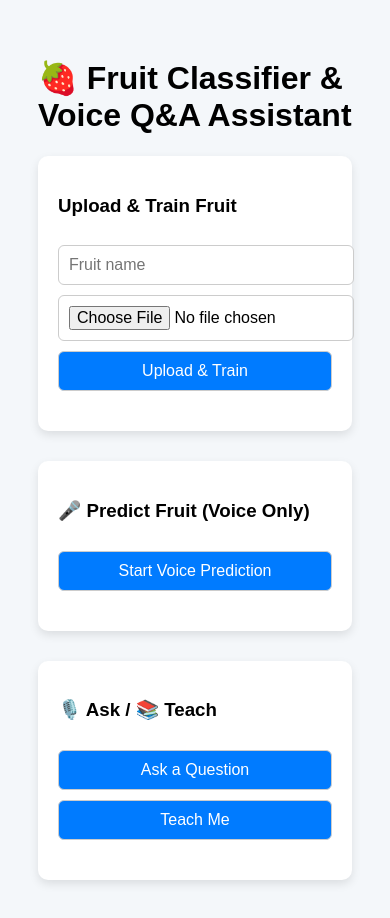
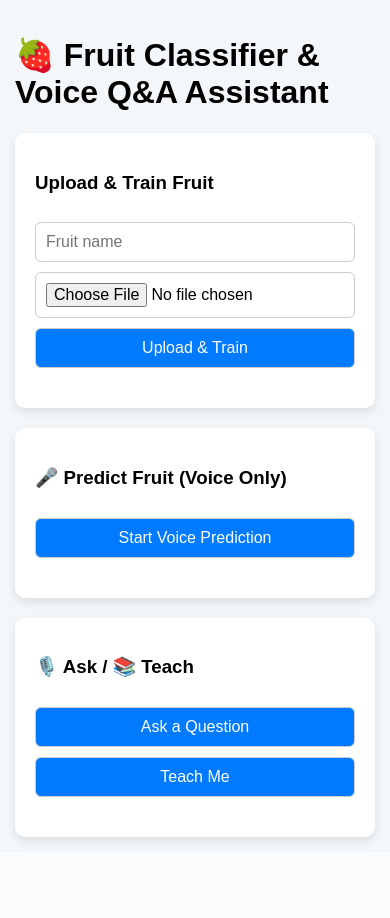
Before and after one commit to SkAfzal-04/QnA-Model, a Flask app: page / in a window 390 px wide. After the commit the page ends 844 px from the top, so only its background shows below. Run offline with Flask 3, Linux system fonts and the light colour scheme; parts of the project's set-up code (start-up, migrations or seed data) failed here and were passed over.

Commit message:
fixed the responsiveness

```diff
--- a/templates/index.html
+++ b/templates/index.html
@@ -3,23 +3,83 @@
 <head>
   <title>Fruit & Voice Q&A Assistant</title>
   <style>
-    body { font-family: Arial; background: #f4f7fa; padding: 30px; }
-    .container { display: flex; flex-wrap: wrap; gap: 30px; }
+
+  body {
+    font-family: Arial, sans-serif;
+    background: #f4f7fa;
+    padding: 30px;
+    margin: 0;
+  }
+
+  .container {
+    display: flex;
+    flex-wrap: wrap;
+    gap: 30px;
+    justify-content: center;
+  }
+
+  .card {
+    background: white;
+    padding: 20px;
+    border-radius: 10px;
+    box-shadow: 0 4px 10px rgba(0, 0, 0, 0.1);
+    flex: 1 1 350px;
+    max-width: 100%;
+    box-sizing: border-box;
+  }
+
+  input,
+  button,
+  textarea {
+    width: 100%;
+    padding: 10px;
+    margin-top: 10px;
+    font-size: 16px;
+    border-radius: 6px;
+    border: 1px solid #ccc;
+    box-sizing: border-box;
+  }
+
+  button {
+    background: #007bff;
+    color: white;
+    cursor: pointer;
+    transition: background 0.3s ease;
+  }
+
+  button:hover {
+    background: #0056b3;
+  }
+
+  img {
+    max-width: 100%;
+    margin-top: 10px;
+    border-radius: 8px;
+  }
+
+  #uploadResult,
+  #predictResult,
+  #qaResult {
+    margin-top: 20px;
+  }
+
+  /* === Responsive for small screens === */
+  @media (max-width: 768px) {
+    .container {
+      flex-direction: column;
+      gap: 20px;
+    }
+
     .card {
-      background: white;
-      padding: 20px;
-      border-radius: 10px;
-      box-shadow: 0 4px 10px rgba(0,0,0,0.1);
-      flex: 1 1 350px;
+      flex: 1 1 100%;
     }
-    input, button, textarea {
-      width: 100%; padding: 10px; margin-top: 10px;
-      font-size: 16px; border-radius: 6px; border: 1px solid #ccc;
+
+    body {
+      padding: 15px;
     }
-    button { background: #007bff; color: white; cursor: pointer; }
-    img { max-width: 100%; margin-top: 10px; border-radius: 8px; }
-    #uploadResult, #predictResult, #qaResult { margin-top: 20px; }
-  </style>
+  }
+</style>
+
 </head>
 <body>
 
```
